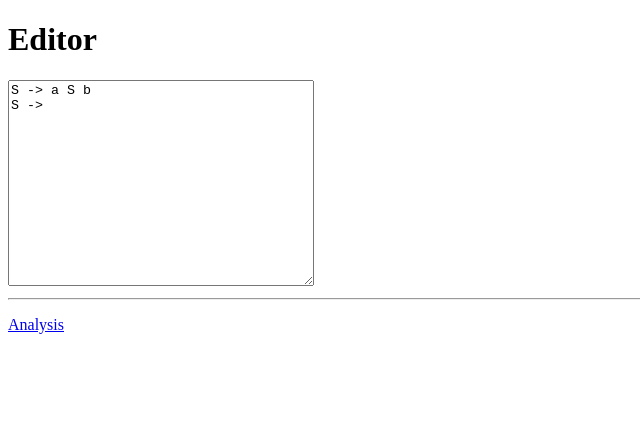
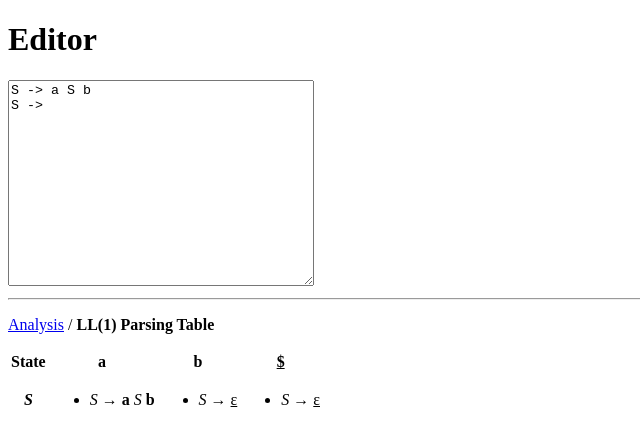
Before and after one commit to zsfelber/grammophone, a React (Create React App) app: page /ll1-table in a window 1280 px wide. Shown: the top 446 px of the page, without its empty margins (0-640 px from the left). Built offline with nearby package versions, Linux system fonts and the light colour scheme; the HTML template or start-up script is replaced by a standard one; what viz.js would draw is missing.

Commit message:
Add LL(1) Parsing Table.

```diff
--- a/src/Analysis/Parsing.js
+++ b/src/Analysis/Parsing.js
@@ -16,7 +16,7 @@ class Parsing extends Component {
                 {formatClassification(classification, "ll1", "LL(1)")}
               </td>
               <td>
-                Parsing table
+                <Link to="/ll1-table">Parsing table</Link>
               </td>
             </tr>
 
--- a/src/App.js
+++ b/src/App.js
@@ -3,6 +3,7 @@ import { BrowserRouter as Router, Switch, Route, NavLink } from 'react-router-do
 import Grammar from './grammar';
 import Analysis from './Analysis';
 import Sentences from './Sentences';
+import LL1Table from './LL1Table';
 import LR0Table from './LR0Table';
 import LR0Automaton from './LR0Automaton';
 import './App.css';
@@ -57,6 +58,7 @@ S ->`;
         <Switch>
           <Route exact path="/" render={props => (<Analysis {...props} grammar={this.state.grammar} />)} />
           <Route path="/sentences" render={props => (<Sentences {...props} grammar={this.state.grammar} />)} />
+          <Route path="/ll1-table" render={props => (<LL1Table {...props} grammar={this.state.grammar} />)} />
           <Route path="/lr0-table" render={props => (<LR0Table {...props} grammar={this.state.grammar} />)} />
           <Route path="/lr0-automaton" render={props => (<LR0Automaton {...props} grammar={this.state.grammar} />)} />
         </Switch>
@@ -75,6 +77,7 @@ S ->`;
           <p>
             <Breadcrumb path="/" title="Analysis" />
             <Breadcrumb path="/sentences" title="Example Sentences" />
+            <Breadcrumb path="/ll1-table" title="LL(1) Parsing Table" />
             <Breadcrumb path="/lr0-table" title="LR(0) Parsing Table" />
             <Breadcrumb path="/lr0-automaton" title="LR(0) Automaton" />
           </p>
--- /dev/null
+++ b/src/LL1Table.js
@@ -0,0 +1,66 @@
+import React, { Component } from 'react';
+import { formatSymbol, formatProduction } from './helpers';
+import { END } from './grammar/symbols';
+
+class LL1Table extends Component {
+  render() {
+    const info = this.props.grammar.calculate('grammar.symbolInfo');
+    const table = this.props.grammar.calculate('parsing.ll.ll1_table');
+    const productions = this.props.grammar.calculate('grammar.productions');
+
+    const nonterminals = info.productionOrder.map((nt, index) => {
+      const symbols = info.terminalOrder.concat(END).map(t => {
+        if (typeof table[nt][t] !== 'undefined') {
+          const terminals = table[nt][t].map((p, i) => {
+            return <li key={`terminal-${i}`}>{formatProduction(productions[p], this.props.grammar)}</li>;
+          });
+
+          return (
+            <td className={table[nt][t].length > 1 ? 'conflict' : null} key={t}>
+              <ul>
+                {terminals}
+              </ul>
+            </td>
+          );
+        } else {
+          return <td key={t} />;
+        }
+      });
+
+      return (
+        <tr key={`nonterminal-${index}`}>
+          <th scope="row">{formatSymbol(nt, this.props.grammar)}</th>
+          {symbols}
+        </tr>
+      );
+    });
+
+    return (
+      <div>
+        <table className="symbols ll1-table">
+          <colgroup>
+            <col />
+          </colgroup>
+          <colgroup className="t">
+            {info.terminalOrder.map((_, i) => <col key={`col-${i}`} />)}
+            <col />
+          </colgroup>
+
+          <thead>
+            <tr>
+              <th>State</th>
+              {info.terminalOrder.map((symbol, i) => <th key={`t-${i}`}>{formatSymbol(symbol, this.props.grammar)}</th>)}
+              <th>{formatSymbol(END, this.props.grammar)}</th>
+            </tr>
+          </thead>
+
+          <tbody>
+            {nonterminals}
+          </tbody>
+        </table>
+      </div>
+    );
+  }
+}
+
+export default LL1Table;
```
